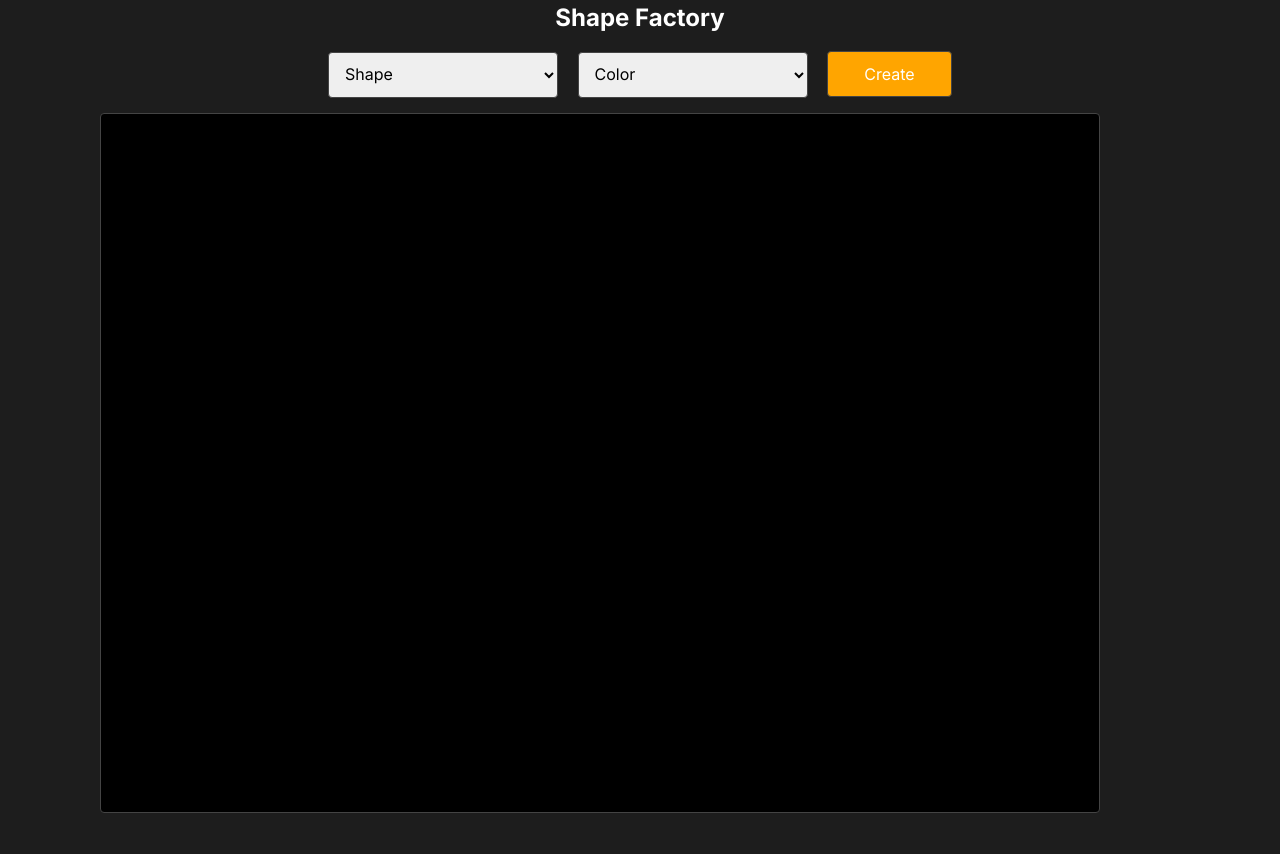
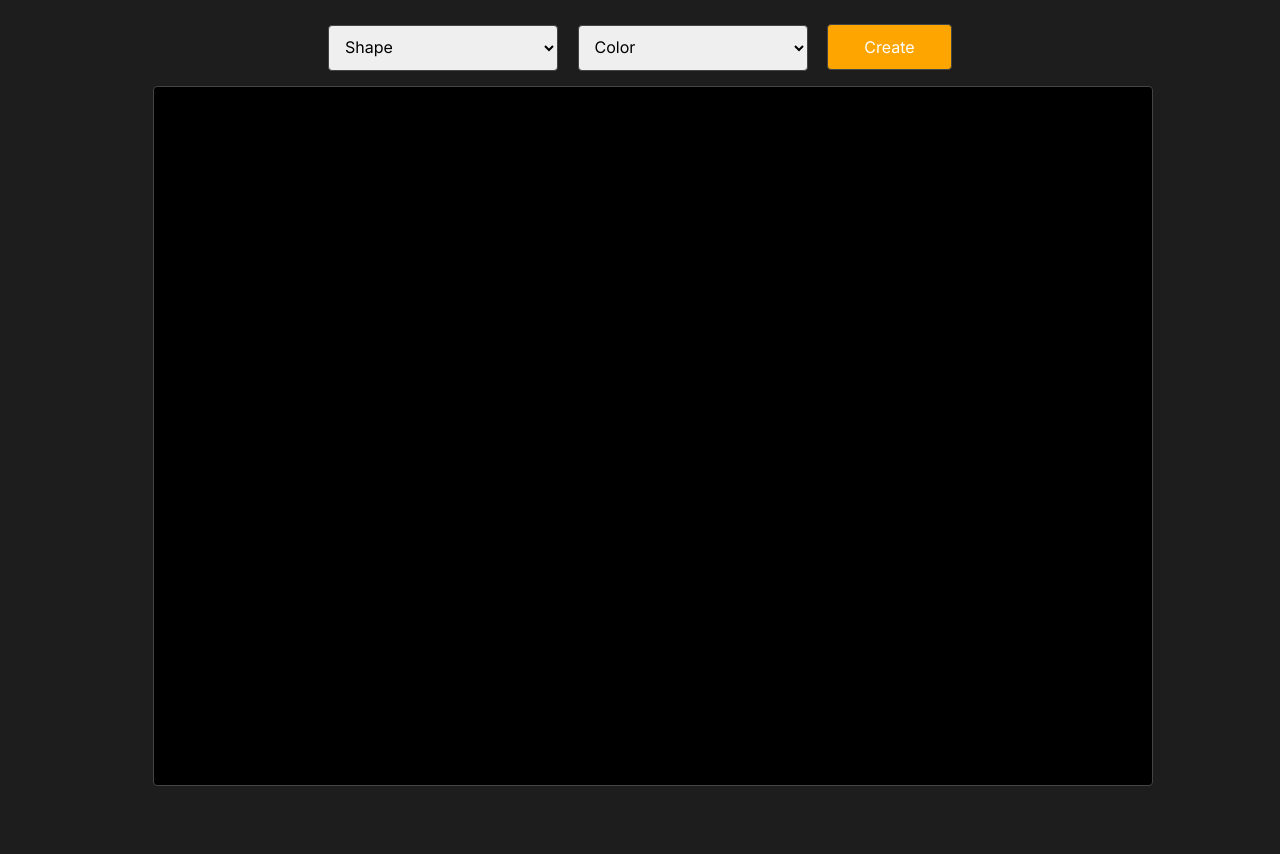
Before and after one commit to stefanoturcarelli/shape-factory, a website with bundled scripts: page index.html in a window 1280 px wide. Before the commit the page ends 828 px from the top, so only its background shows below. Built offline with nearby package versions, Linux system fonts and the light colour scheme.

Commit message:
Set height for shape-info

```diff
--- a/assets/style/index.css
+++ b/assets/style/index.css
@@ -131,6 +131,21 @@ body {
   text-align: center;
 }
 
+main {
+  display: grid;
+  place-content: center;
+  height: 100dvh;
+}
+
+h1 {
+  font-size: 5rem;
+  font-weight: 400;
+}
+
+p {
+  font-size: 3rem;
+}
+
 section {
   margin-bottom: 1.5rem;
 }
@@ -205,3 +220,7 @@ select {
   background-color: white;
   cursor: pointer;
 }
+
+.shape-info {
+  height: 5rem;
+}
```
Also changed, not shown: index.html (+0 -1 lines).
